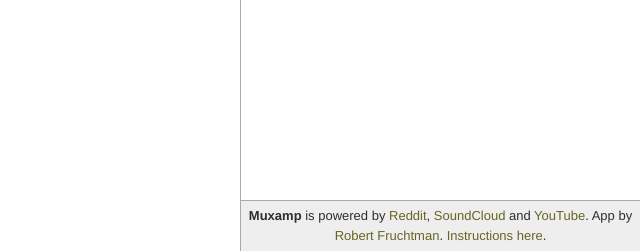
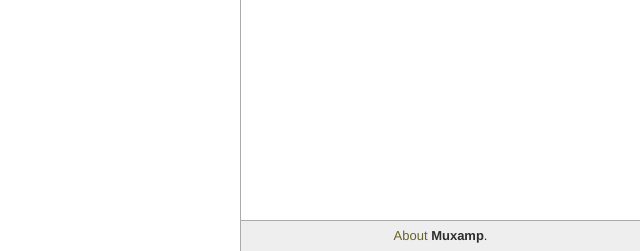
Before and after one commit to fruchtose/muxamp, a PHP site: page /playlist.php in a window 1280 px wide. Shown: the part 549-800 px from the top of the page, without its empty margins (640-1280 px from the left). Run offline with PHP 8.4, Linux system fonts and the light colour scheme; data that the repository does not hold is empty.

Commit message:
Made site more minimal. The information modal now has more information.

```diff
--- a/js/ui.js
+++ b/js/ui.js
@@ -168,8 +168,8 @@ var secondsToString = function(duration) {
     return str;
 };
 
-$("#instructions-button").click(function() {
-    $("#instructions").modal({
+$("#about-button").click(function() {
+    $("#about").modal({
         backdrop: true
     })
 });
--- a/playlist.php
+++ b/playlist.php
@@ -80,7 +80,7 @@
                     </div>
                 </div>
                 <div id="footer">
-                    <div id="footer-content"><b>Muxamp</b> is powered by <a href="http://www.reddit.com">Reddit</a>, <a href="http://www.soundcloud.com">SoundCloud</a> and <a href="http://www.youtube.com">YouTube</a>. App by <a href="mailto:rfruchtose@gmail.com">Robert Fruchtman</a>. <a id="instructions-button" href onclick="return false;">Instructions here</a>. <noscript>This playlist is written entirely in JavaScript, so if you don't enable it you won't see anything!</noscript>
+                    <div id="footer-content"><a id="about-button" href onclick="return false;">About</a> <b>Muxamp</b>. <noscript>This playlist is written entirely in JavaScript, so if you don't enable it you won't see anything!</noscript>
                         <?php
                         $slogan = get_random_db_slogan();
 
@@ -91,12 +91,14 @@
                 </div>
             </div>
         </div>
-        <div id="instructions" class="modal hide">
+        <div id="about" class="modal hide">
             <div class="modal-header">
                 <button class="close" data-dismiss="modal">&times;</button>
-                <h3>Instructions</h3>
+                <h3>About</h3>
             </div>
             <div class="modal-body">
+                <p><b>Muxamp</b> is a unified playlist that lets you play media from SoundCloud and YouTube in the same playlist. The site is powered by <a href="http://www.reddit.com">Reddit</a>, <a href="http://www.soundcloud.com">SoundCloud</a> and <a href="http://www.youtube.com">YouTube</a>. Code is done by Robert Fruchtman.</p>
+
                 <p>Muxamp wants to get out of your way. To use it, copy links into the the textbox next to the "Add Media Source" button. Here are the kinds of links you can add:</p>
 
                 <ol>
```
